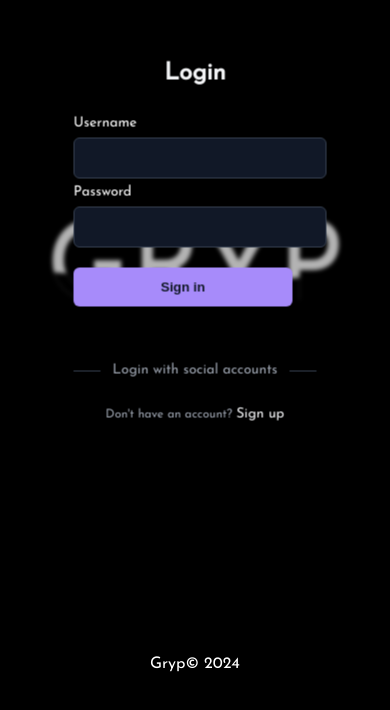
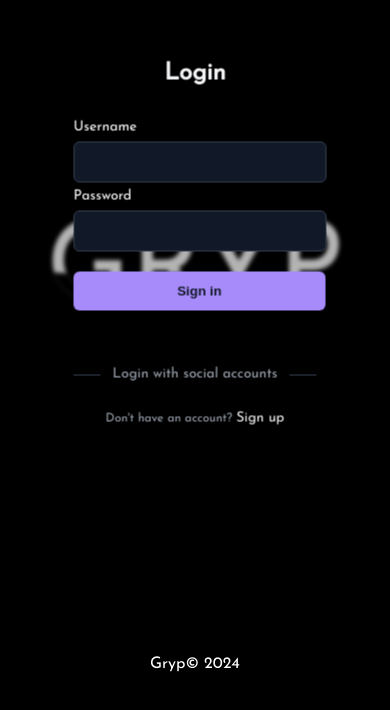
Before and after one commit to Dextron04/gr-yp, a Next.js app: page / in a window 390 px wide. Shown: the part 156-866 px from the top of the page. Built offline with nearby package versions, Linux system fonts and the light colour scheme.

Commit message:
bug fixes

```diff
--- a/components/login.js
+++ b/components/login.js
@@ -117,9 +117,7 @@ const Login = () => {
                             <br />
                             <br />
                         </div>
-                        <div style={{ display: 'flex', justifyContent: 'center' }}>
-                            <button onClick={handleLogin} className={styles["sign"]}>Sign in</button>
-                        </div>
+                        <button onClick={handleLogin} className={styles["sign"]}>Sign in</button>
                     </form>
                     <div className={styles["social-message"]}>
                         <div className={styles["line"]}></div>
@@ -151,9 +149,7 @@ const Login = () => {
                             <input required type="text" name="email" id="email" value={email} onChange={(e) => setEmail(e.target.value)} />
                         </div>
                         <br />
-                        <div style={{ display: 'flex', justifyContent: 'center' }}>
-                            <button onClick={handleSignUp} className={styles["sign"]}>Sign Up</button>
-                        </div>
+                        <button onClick={handleSignUp} className={styles["sign"]}>Sign Up</button>
                     </form>
                     <div className={styles["social-message"]}>
                         <div className={styles["line"]}></div>
--- a/styles/login.module.css
+++ b/styles/login.module.css
@@ -18,8 +18,11 @@
 }
 
 .form {
+    display: flex;
     margin: 1.5rem;
     margin-left: 0em;
+    flex-direction: column;
+    justify-content: center;
 }
 
 .input-group {
@@ -142,11 +145,16 @@
         color: rgba(243, 244, 246, 1);
     }
 
+    .sign-container {
+        display: flex;
+        justify-content: center;
+    }
+
     .sign {
-        display: block;
-        width: 19em;
+        width: 115%;
+        /* margin: auto; */
         background-color: rgba(167, 139, 250, 1);
-        padding: 0.75rem;
+        padding: 0.75rem 1rem;
         text-align: center;
         color: rgba(17, 24, 39, 1);
         border: none;
```
